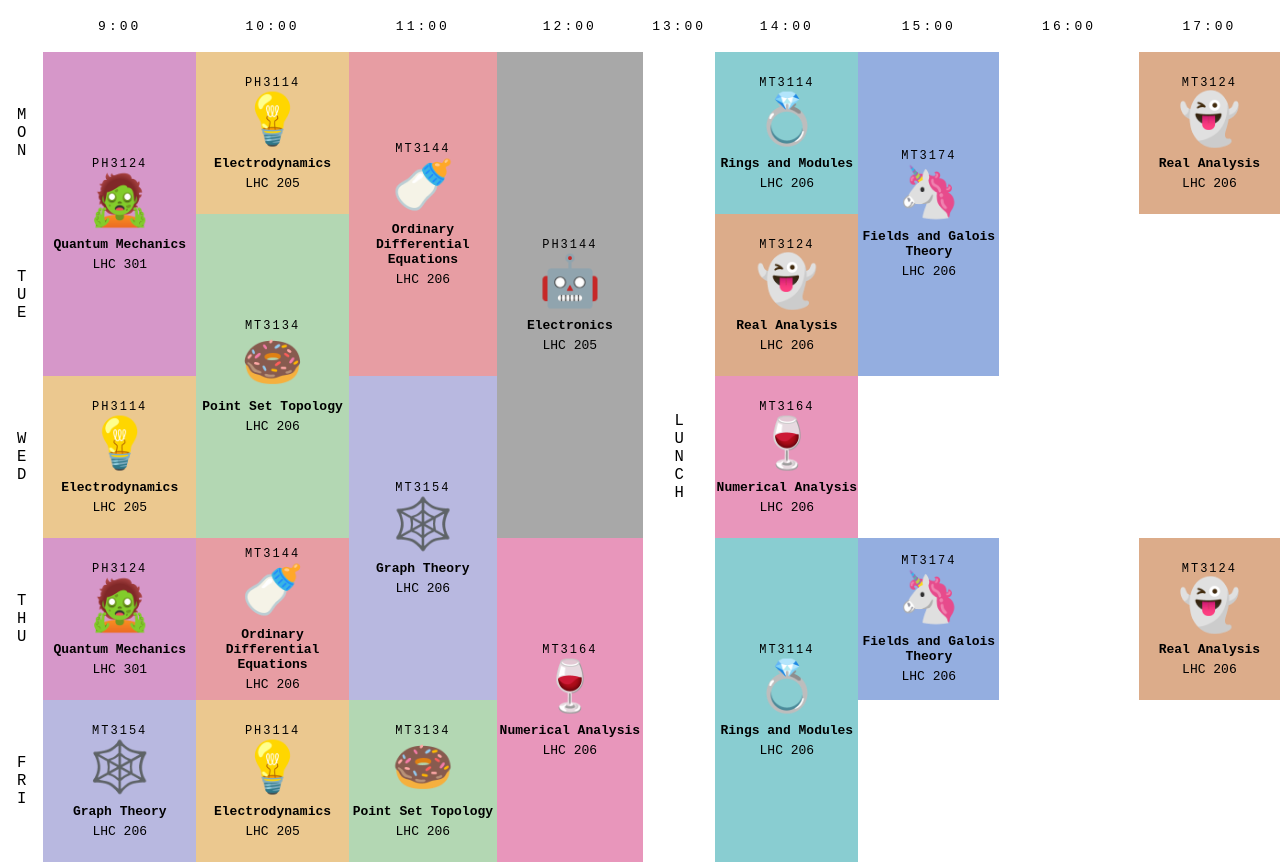
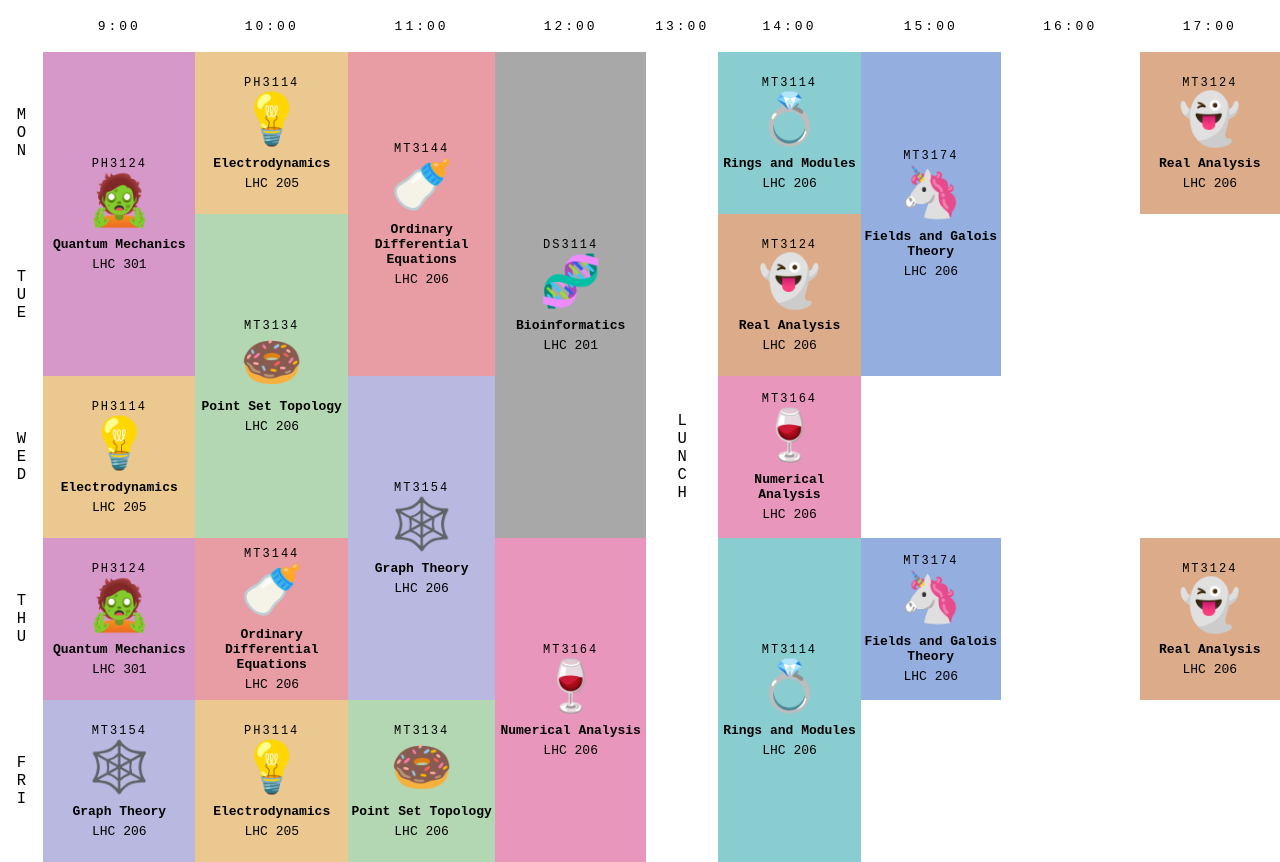
Before and after one commit to vigneshpai2003/Timetable, a website: page index.html in a window 1280 px wide. Drawn offline with nearby package versions, Linux system fonts and the light colour scheme.

Commit message:
changed to bioinformatics

```diff
--- a/index.html
+++ b/index.html
@@ -95,7 +95,7 @@
             background-color: rgb(235, 200, 143);
         }
 
-        .E {
+        .BF {
             background-color: rgb(168, 168, 168);
         }
 
@@ -151,7 +151,7 @@
                 <td class="QM" rowspan="2"></td>
                 <td class="ED"></td>
                 <td class="ODE" rowspan="2"></td>
-                <td class="E" rowspan="3"></td>
+                <td class="BF" rowspan="3"></td>
                 <td class="lunch" rowspan="5">
                     <div>
                         <div>L</div>
@@ -287,11 +287,11 @@
                 'room': 'LHC 206',
                 'emoji': '🍷'
             },
-            'E': {
-                'code': 'PH3144',
-                'name': 'Electronics',
-                'room': 'LHC 205',
-                'emoji': '🤖'
+            'BF': {
+                'code': 'DS3114',
+                'name': 'Bioinformatics',
+                'room': 'LHC 201',
+                'emoji': '🧬'
             },
             'ED': {
                 'code': 'PH3114',
```
